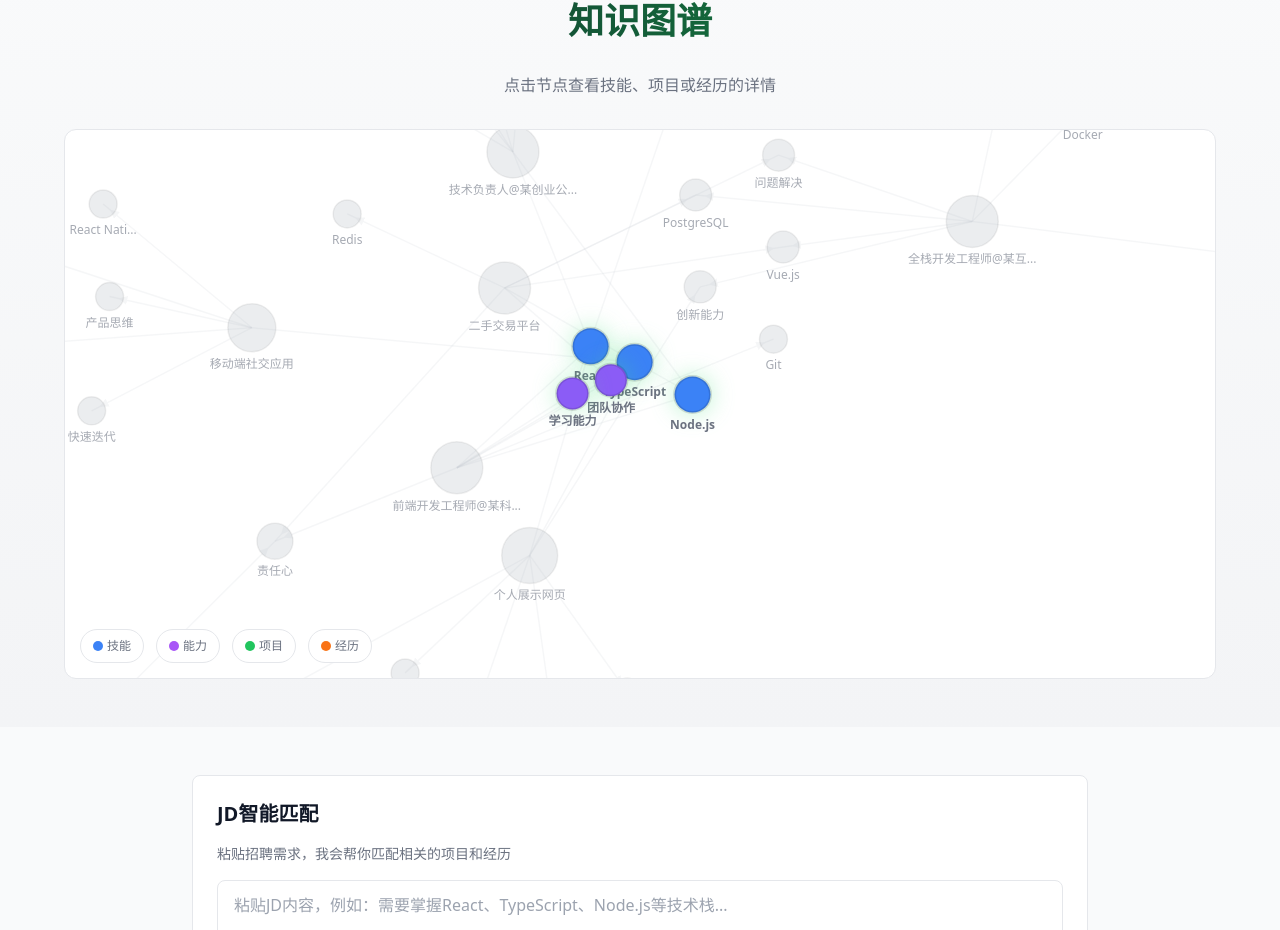
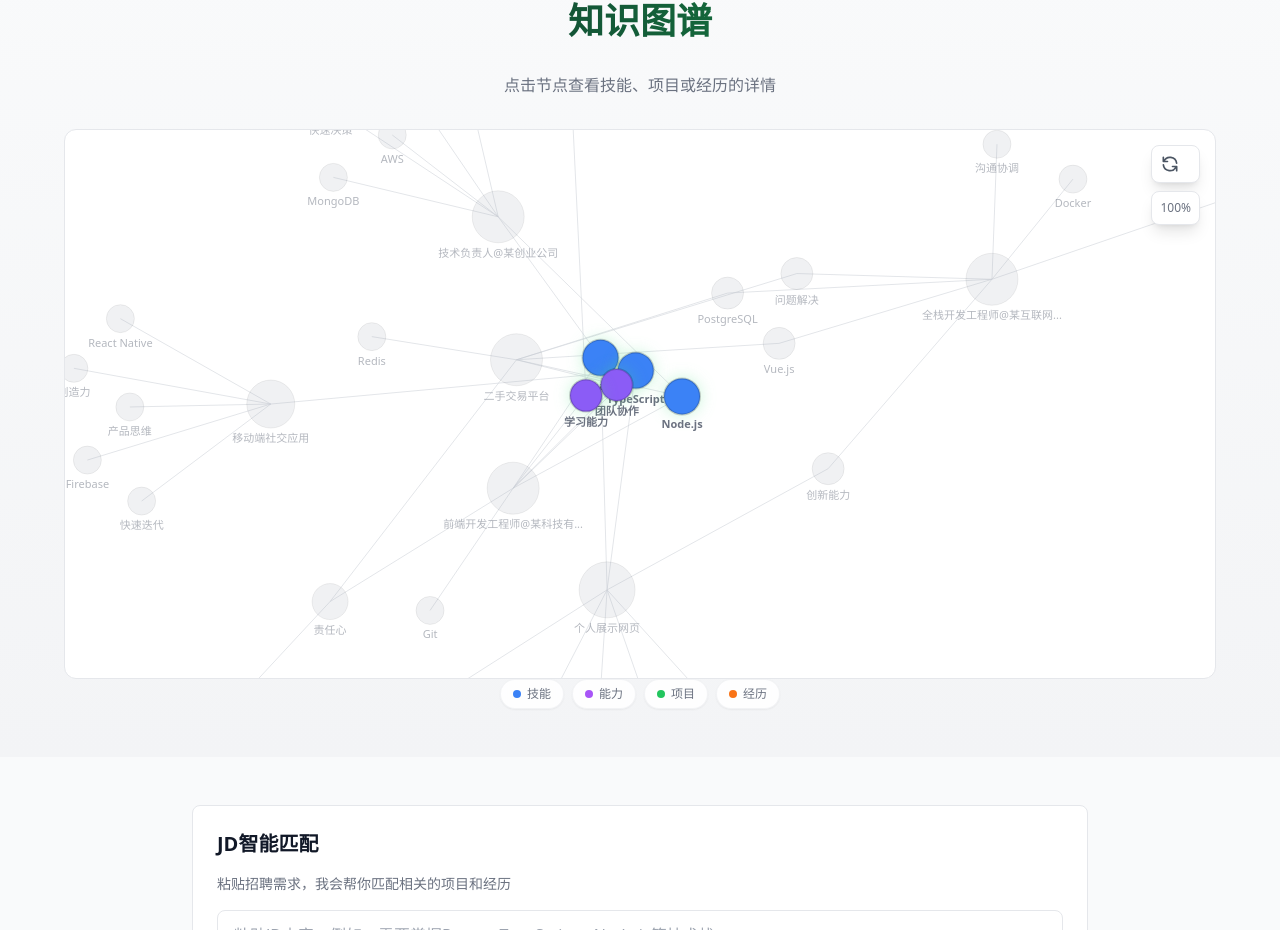
Before and after one commit to AsteriaAnna/self-introduction, a React (Vite) app: page / in a window 1280 px wide. Shown: the part 847-1777 px from the top of the page. Built offline with nearby package versions, Linux system fonts and the light colour scheme.

Commit message:
feat: 知识图谱全面优化 - 添加重置视图、缩放指示器、优化交互体验

```diff
--- a/src/components/extensions/KnowledgeGraph/KnowledgeGraph.tsx
+++ b/src/components/extensions/KnowledgeGraph/KnowledgeGraph.tsx
@@ -23,8 +23,11 @@ export function KnowledgeGraph({ isPreview = false, highlightedLabels = ['React'
   const [isDark, setIsDark] = useState(false)
   const [graphData, setGraphData] = useState<{ nodes: GraphNode[]; edges: GraphEdge[] } | null>(null)
   const [hoveredNodeId, setHoveredNodeId] = useState<string | null>(null)
+  const [currentTransform, setCurrentTransform] = useState<d3.ZoomTransform>(d3.zoomIdentity)
   const navigate = useNavigate()
   const simulationRef = useRef<d3.Simulation<GraphNode, GraphEdge> | null>(null)
+  const zoomRef = useRef<d3.ZoomBehavior<SVGSVGElement, unknown> | null>(null)
+  const gRef = useRef<d3.Selection<SVGGElement, unknown, null, undefined> | null>(null)
 
   useEffect(() => {
     try {
@@ -48,19 +51,31 @@ export function KnowledgeGraph({ isPreview = false, highlightedLabels = ['React'
   }, [])
 
   const handleNodeClick = useCallback((node: GraphNode) => {
+    try {
+      if (node.type === 'project' || node.type === 'experience') {
         if (!node.originalId) {
           console.warn('Node has no originalId:', node)
           return
         }
-
-    if (node.type === 'project') {
-      navigate(`/project/${node.originalId}`)
-    } else if (node.type === 'experience') {
-      navigate(`/experience/${node.originalId}`)
+        navigate(`/${node.type}/${node.originalId}`)
       } else if (node.type === 'skill' || node.type === 'ability') {
         navigate(`/skill/${encodeURIComponent(node.label)}`)
       }
+    } catch (err) {
+      console.error('Navigation error:', err)
+    }
   }, [navigate])
+
+  const handleResetView = useCallback(() => {
+    if (zoomRef.current && svgRef.current) {
+      const svg = d3.select(svgRef.current)
+      svg.transition().duration(500).call(
+        zoomRef.current.transform,
+        d3.zoomIdentity
+      )
+      setCurrentTransform(d3.zoomIdentity)
+    }
+  }, [])
 
   useEffect(() => {
     if (!svgRef.current || !containerRef.current || !graphData) return
@@ -82,16 +97,18 @@ export function KnowledgeGraph({ isPreview = false, highlightedLabels = ['React'
     svg.attr('width', width).attr('height', containerHeight)
 
     const g = svg.append('g').attr('class', 'graph-group')
+    gRef.current = g
 
     const zoom = d3.zoom<SVGSVGElement, unknown>()
-      .scaleExtent([0.3, 3])
+      .scaleExtent([0.2, 4])
       .on('zoom', (event) => {
-        if (hoveredNodeId === null) {
         g.attr('transform', event.transform)
-        }
+        setCurrentTransform(event.transform)
       })
 
+    zoomRef.current = zoom
     svg.call(zoom)
+    svg.on('dblclick.zoom', null)
 
     svg.append('defs').append('marker')
       .attr('id', 'arrowhead')
@@ -108,10 +125,10 @@ export function KnowledgeGraph({ isPreview = false, highlightedLabels = ['React'
     const isHighlighted = (nodeLabel: string) => highlightedLabels.includes(nodeLabel)
 
     const simulation = d3.forceSimulation<GraphNode, GraphEdge>(nodes)
-      .force('link', d3.forceLink<GraphNode, GraphEdge>(edges).id((d) => d.id).distance(120).strength(0.5))
-      .force('charge', d3.forceManyBody<GraphNode>().strength(-400))
+      .force('link', d3.forceLink<GraphNode, GraphEdge>(edges).id((d) => d.id).distance(100).strength(0.4))
+      .force('charge', d3.forceManyBody<GraphNode>().strength(-300))
       .force('center', d3.forceCenter(width / 2, containerHeight / 2))
-      .force('collision', d3.forceCollide<GraphNode>().radius((d) => getNodeSize(d.weight) + 30))
+      .force('collision', d3.forceCollide<GraphNode>().radius((d) => getNodeSize(d.weight) + 20))
 
     simulationRef.current = simulation
 
@@ -121,13 +138,8 @@ export function KnowledgeGraph({ isPreview = false, highlightedLabels = ['React'
       .data(edges)
       .enter().append('line')
       .attr('stroke', isDark ? '#4b5563' : '#d1d5db')
-      .attr('stroke-width', (d) => Math.max(1.5, d.weight))
-      .attr('opacity', (d: any) => {
-        const sourceHighlighted = isHighlighted(d.source.label)
-        const targetHighlighted = isHighlighted(d.target.label)
-        return sourceHighlighted && targetHighlighted ? 0.8 : 0.2
-      })
-      .attr('marker-end', 'url(#arrowhead)')
+      .attr('stroke-width', (d) => Math.max(1, d.weight))
+      .attr('opacity', 0.6)
 
     const node = g.append('g')
       .attr('class', 'nodes')
@@ -145,33 +157,33 @@ export function KnowledgeGraph({ isPreview = false, highlightedLabels = ['React'
         if (isHighlighted(d.label)) {
           return getNodeColor(d.type, isDark)
         }
-        return isDark ? 'rgba(107, 114, 128, 0.2)' : 'rgba(156, 163, 175, 0.2)'
+        return isDark ? 'rgba(107, 114, 128, 0.15)' : 'rgba(156, 163, 175, 0.15)'
       })
       .attr('stroke', (d) => {
         if (isHighlighted(d.label)) {
-          return isDark ? '#ffffff40' : '#00000020'
+          return isDark ? '#ffffff50' : '#00000030'
         }
-        return isDark ? '#ffffff15' : '#00000010'
+        return isDark ? '#ffffff10' : '#00000010'
       })
-      .attr('stroke-width', (d) => isHighlighted(d.label) ? 3 : 1.5)
+      .attr('stroke-width', (d) => isHighlighted(d.label) ? 2 : 1)
       .style('filter', (d) => {
         if (isHighlighted(d.label)) {
-          return isDark ? 'drop-shadow(0 0 15px rgba(74, 222, 128, 0.5))' : 'drop-shadow(0 0 12px rgba(74, 222, 128, 0.4))'
+          return isDark ? 'drop-shadow(0 0 12px rgba(74, 222, 128, 0.4))' : 'drop-shadow(0 0 8px rgba(74, 222, 128, 0.3))'
         }
         return 'none'
       })
 
     nodeGroup.append('text')
-      .attr('dy', (d) => getNodeSize(d.weight) + 16)
+      .attr('dy', (d) => getNodeSize(d.weight) + 14)
       .attr('text-anchor', 'middle')
-      .attr('font-size', '12px')
+      .attr('font-size', '11px')
       .attr('fill', isDark ? '#9ca3af' : '#6b7280')
-      .attr('font-weight', (d) => isHighlighted(d.label) ? 700 : 500)
+      .attr('font-weight', (d) => isHighlighted(d.label) ? 600 : 400)
       .style('pointer-events', 'none')
-      .style('opacity', (d) => isHighlighted(d.label) ? 1 : 0.6)
+      .style('opacity', (d) => isHighlighted(d.label) ? 1 : 0.5)
       .text((d) => {
         const label = d.label
-        if (label.length > 10) return label.substring(0, 10) + '...'
+        if (label.length > 12) return label.substring(0, 12) + '...'
         return label
       })
 
@@ -189,35 +201,36 @@ export function KnowledgeGraph({ isPreview = false, highlightedLabels = ['React'
       const nodeColor = getNodeColor(d.type, isDark)
 
       nodeSelection.select('circle')
-        .transition().duration(150)
-        .attr('r', getNodeSize(d.weight) * 1.2)
+        .transition().duration(120)
+        .attr('r', getNodeSize(d.weight) * 1.25)
         .attr('fill', nodeColor)
-        .attr('stroke', isDark ? '#ffffff60' : '#00000030')
-        .attr('stroke-width', 3)
-        .style('filter', isDark ? 'drop-shadow(0 0 20px rgba(74, 222, 128, 0.7))' : 'drop-shadow(0 0 15px rgba(74, 222, 128, 0.6))')
+        .attr('stroke', isDark ? '#ffffff70' : '#00000040')
+        .attr('stroke-width', 2.5)
+        .style('filter', isDark ? 'drop-shadow(0 0 18px rgba(74, 222, 128, 0.6))' : 'drop-shadow(0 0 12px rgba(74, 222, 128, 0.5))')
 
       nodeSelection.select('text')
-        .transition().duration(150)
+        .transition().duration(120)
         .attr('font-weight', 700)
         .style('opacity', 1)
         .attr('fill', isDark ? '#e5e7eb' : '#1f2937')
 
-      edge.transition().duration(150)
+      edge.transition().duration(120)
         .attr('opacity', (e: any) => {
-          if (e.source.id === d.id || e.target.id === d.id) return 0.9
-          const sourceHighlighted = isHighlighted(e.source.label)
-          const targetHighlighted = isHighlighted(e.target.label)
-          return sourceHighlighted && targetHighlighted ? 0.5 : 0.1
+          if (e.source.id === d.id || e.target.id === d.id) return 1
+          return 0.15
+        })
+        .attr('stroke-width', (e: any) => {
+          if (e.source.id === d.id || e.target.id === d.id) return 2
+          return 1
         })
 
-      node.transition().duration(150)
+      node.transition().duration(120)
         .style('opacity', (n) => {
           if (n.id === d.id) return 1
           const connected = edges.some(
             (e: any) => (e.source.id === d.id && e.target.id === n.id) || (e.target.id === d.id && e.source.id === n.id)
           )
-          if (connected) return 0.8
-          return isHighlighted(n.label) ? 0.7 : 0.15
+          return connected ? 0.9 : 0.2
         })
     })
 
@@ -233,42 +246,39 @@ export function KnowledgeGraph({ isPreview = false, highlightedLabels = ['React'
       const nodeSelection = d3.select(this)
 
       nodeSelection.select('circle')
-        .transition().duration(150)
+        .transition().duration(120)
         .attr('r', getNodeSize(d.weight))
         .attr('fill', () => {
           if (isHighlighted(d.label)) {
             return getNodeColor(d.type, isDark)
           }
-          return isDark ? 'rgba(107, 114, 128, 0.2)' : 'rgba(156, 163, 175, 0.2)'
+          return isDark ? 'rgba(107, 114, 128, 0.15)' : 'rgba(156, 163, 175, 0.15)'
         })
         .attr('stroke', () => {
           if (isHighlighted(d.label)) {
-            return isDark ? '#ffffff40' : '#00000020'
+            return isDark ? '#ffffff50' : '#00000030'
           }
-          return isDark ? '#ffffff15' : '#00000010'
+          return isDark ? '#ffffff10' : '#00000010'
         })
-        .attr('stroke-width', () => isHighlighted(d.label) ? 3 : 1.5)
+        .attr('stroke-width', () => isHighlighted(d.label) ? 2 : 1)
         .style('filter', () => {
           if (isHighlighted(d.label)) {
-            return isDark ? 'drop-shadow(0 0 15px rgba(74, 222, 128, 0.5))' : 'drop-shadow(0 0 12px rgba(74, 222, 128, 0.4))'
+            return isDark ? 'drop-shadow(0 0 12px rgba(74, 222, 128, 0.4))' : 'drop-shadow(0 0 8px rgba(74, 222, 128, 0.3))'
           }
           return 'none'
         })
 
       nodeSelection.select('text')
-        .transition().duration(150)
-        .attr('font-weight', () => isHighlighted(d.label) ? 700 : 500)
-        .style('opacity', () => isHighlighted(d.label) ? 1 : 0.6)
+        .transition().duration(120)
+        .attr('font-weight', () => isHighlighted(d.label) ? 600 : 400)
+        .style('opacity', () => isHighlighted(d.label) ? 1 : 0.5)
         .attr('fill', isDark ? '#9ca3af' : '#6b7280')
 
-      edge.transition().duration(150)
-        .attr('opacity', (d: any) => {
-          const sourceHighlighted = isHighlighted(d.source.label)
-          const targetHighlighted = isHighlighted(d.target.label)
-          return sourceHighlighted && targetHighlighted ? 0.8 : 0.2
-        })
+      edge.transition().duration(120)
+        .attr('opacity', 0.6)
+        .attr('stroke-width', (d) => Math.max(1, d.weight))
 
-      node.transition().duration(150)
+      node.transition().duration(120)
         .style('opacity', 1)
     })
 
@@ -290,12 +300,12 @@ export function KnowledgeGraph({ isPreview = false, highlightedLabels = ['React'
     setTimeout(() => {
       nodes.forEach(d => {
         if (isHighlighted(d.label)) {
-          d.fx = width / 2 + (Math.random() - 0.5) * 150
-          d.fy = containerHeight / 2 + (Math.random() - 0.5) * 150
+          d.fx = width / 2 + (Math.random() - 0.5) * 120
+          d.fy = containerHeight / 2 + (Math.random() - 0.5) * 120
         }
       })
-      simulation.alpha(0.3).restart()
-    }, 600)
+      simulation.alpha(0.5).restart()
+    }, 500)
 
     const handleResize = () => {
       if (!containerRef.current) return
@@ -318,7 +328,7 @@ export function KnowledgeGraph({ isPreview = false, highlightedLabels = ['React'
       window.removeEventListener('resize', handleResize)
       simulation.stop()
     }
-  }, [graphData, isDark, handleNodeClick, isPreview, highlightedLabels, hoveredNodeId, height])
+  }, [graphData, isDark, handleNodeClick, isPreview, highlightedLabels, height])
 
   if (!graphData) {
     return (
@@ -331,26 +341,44 @@ export function KnowledgeGraph({ isPreview = false, highlightedLabels = ['React'
     )
   }
 
+  const scale = Math.round(currentTransform.k * 100)
+
   return (
     <div className="relative w-full h-full">
       <div ref={containerRef} className="w-full bg-white dark:bg-gray-900 rounded-xl border border-gray-200 dark:border-gray-800" style={{ height: `${height}px` }}>
         <svg ref={svgRef} className="w-full h-full" />
       </div>
 
+      <div className="absolute top-4 right-4 flex flex-col gap-2">
+        <button
+          onClick={handleResetView}
+          className="p-2 bg-white dark:bg-gray-800 border border-gray-200 dark:border-gray-700 rounded-lg shadow-lg hover:bg-gray-50 dark:hover:bg-gray-700 transition-colors"
+          title="重置视图"
+        >
+          <svg className="w-5 h-5 text-gray-600 dark:text-gray-400" fill="none" stroke="currentColor" viewBox="0 0 24 24">
+            <path strokeLinecap="round" strokeLinejoin="round" strokeWidth={2} d="M4 4v5h.582m15.356 2A8.001 8.001 0 004.582 9m0 0H9m11 11v-5h-.581m0 0a8.003 8.003 0 01-15.357-2m15.357 2H15" />
+          </svg>
+        </button>
+
+        <div className="p-2 bg-white dark:bg-gray-800 border border-gray-200 dark:border-gray-700 rounded-lg shadow-lg text-xs text-gray-500 dark:text-gray-400 font-medium">
+          {scale}%
+        </div>
+      </div>
+
       {tooltip.node && (
         <div
-          className="absolute pointer-events-none z-50 px-5 py-4 bg-gray-900 dark:bg-gray-800 text-white rounded-lg shadow-2xl border border-gray-700 max-w-xs"
+          className="absolute pointer-events-none z-50 px-4 py-3 bg-gray-900 dark:bg-gray-800 text-white rounded-lg shadow-2xl border border-gray-700 max-w-xs"
           style={{
             left: Math.min(tooltip.x + 15, (containerRef.current?.clientWidth || 0) - 220),
-            top: tooltip.y - 70,
+            top: tooltip.y - 60,
             transform: tooltip.x > (containerRef.current?.clientWidth || 0) - 250 ? 'translateX(-100%)' : 'none'
           }}
         >
-          <div className="font-bold text-lg mb-2 flex items-center gap-2">
+          <div className="font-bold text-sm mb-1.5 flex items-center gap-2">
             {tooltip.node.label}
           </div>
-          <div className="text-sm text-gray-300 mb-2">
-            <span className={`inline-block px-2 py-1 rounded-full text-xs mr-2 ${
+          <div className="text-xs text-gray-300 mb-1">
+            <span className={`inline-block px-2 py-0.5 rounded-full text-xs mr-2 ${
               tooltip.node.type === 'skill' ? 'bg-blue-900/50 text-blue-400' :
               tooltip.node.type === 'ability' ? 'bg-purple-900/50 text-purple-400' :
               tooltip.node.type === 'project' ? 'bg-green-900/50 text-green-400' :
@@ -362,31 +390,31 @@ export function KnowledgeGraph({ isPreview = false, highlightedLabels = ['React'
                '经历'}
             </span>
           </div>
-          <div className="text-sm text-gray-400">
+          <div className="text-xs text-gray-400">
             关联: {tooltip.node.weight} 个
           </div>
-          <div className="mt-3 pt-2 border-t border-gray-700 text-xs text-green-400">
+          <div className="mt-2 pt-1.5 border-t border-gray-700 text-xs text-green-400">
             点击查看详情 →
           </div>
         </div>
       )}
 
-      <div className="absolute bottom-4 left-4 flex gap-3 text-xs text-gray-500 dark:text-gray-400">
-        <div className="flex items-center gap-1 bg-white dark:bg-gray-800 px-3 py-2 rounded-full border border-gray-200 dark:border-gray-700">
-          <div className="w-2.5 h-2.5 rounded-full bg-blue-500"></div>
-          <span>技能</span>
+      <div className="absolute bottom-4 left-4 right-4 flex flex-wrap justify-center gap-2 text-xs text-gray-500 dark:text-gray-400 sm:static sm:flex-nowrap sm:bg-transparent sm:border-0 sm:shadow-none sm:p-0">
+        <div className="flex items-center gap-1.5 bg-white/90 dark:bg-gray-800/90 backdrop-blur-sm px-3 py-1.5 rounded-full border border-gray-200/50 dark:border-gray-700/50 shadow-sm">
+          <div className="w-2 h-2 rounded-full bg-blue-500"></div>
+          <span className="text-xs">技能</span>
         </div>
-        <div className="flex items-center gap-1 bg-white dark:bg-gray-800 px-3 py-2 rounded-full border border-gray-200 dark:border-gray-700">
-          <div className="w-2.5 h-2.5 rounded-full bg-purple-500"></div>
-          <span>能力</span>
+        <div className="flex items-center gap-1.5 bg-white/90 dark:bg-gray-800/90 backdrop-blur-sm px-3 py-1.5 rounded-full border border-gray-200/50 dark:border-gray-700/50 shadow-sm">
+          <div className="w-2 h-2 rounded-full bg-purple-500"></div>
+          <span className="text-xs">能力</span>
         </div>
-        <div className="flex items-center gap-1 bg-white dark:bg-gray-800 px-3 py-2 rounded-full border border-gray-200 dark:border-gray-700">
-          <div className="w-2.5 h-2.5 rounded-full bg-green-500"></div>
-          <span>项目</span>
+        <div className="flex items-center gap-1.5 bg-white/90 dark:bg-gray-800/90 backdrop-blur-sm px-3 py-1.5 rounded-full border border-gray-200/50 dark:border-gray-700/50 shadow-sm">
+          <div className="w-2 h-2 rounded-full bg-green-500"></div>
+          <span className="text-xs">项目</span>
         </div>
-        <div className="flex items-center gap-1 bg-white dark:bg-gray-800 px-3 py-2 rounded-full border border-gray-200 dark:border-gray-700">
-          <div className="w-2.5 h-2.5 rounded-full bg-orange-500"></div>
-          <span>经历</span>
+        <div className="flex items-center gap-1.5 bg-white/90 dark:bg-gray-800/90 backdrop-blur-sm px-3 py-1.5 rounded-full border border-gray-200/50 dark:border-gray-700/50 shadow-sm">
+          <div className="w-2 h-2 rounded-full bg-orange-500"></div>
+          <span className="text-xs">经历</span>
         </div>
       </div>
     </div>
```
Lines whose indentation alone changed are shown as unchanged.
